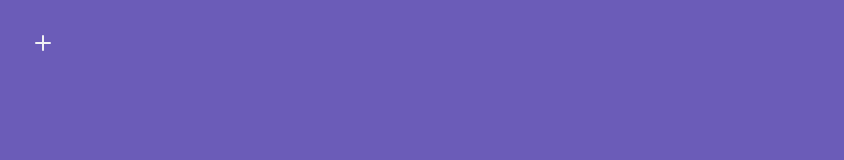
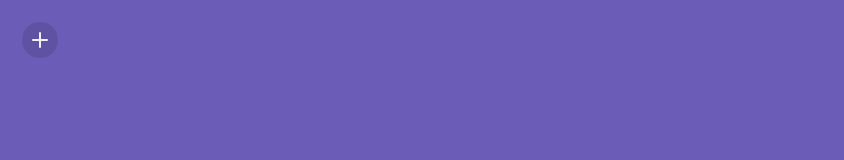
Before and after one commit to valflrt/valflrt.dev, a React app: page /#/ in a window 1280 px wide. Shown: the top 160 px of the page, without its empty margins (0-844 px from the left). Built offline with nearby package versions, Linux system fonts and the light colour scheme.

Commit message:
Edit Menu

```diff
--- a/src/specific/Menu.scss
+++ b/src/specific/Menu.scss
@@ -17,7 +17,7 @@
     height: 100%;
     width: 100%;
 
-    padding: 10px;
+    padding: 16px;
 
     display: flex;
     flex-flow: column nowrap;
@@ -29,12 +29,15 @@
     }
 
     .desktop & {
-      padding: 25px;
+      padding: 22px;
     }
 
     .toggle {
       width: 36px;
       height: 36px;
+
+      border-radius: 18px;
+      background-color: var(--primary-tone-045);
 
       align-self: flex-start;
       cursor: pointer;
@@ -46,6 +49,7 @@
       .tactile & {
         width: 40px;
         height: 40px;
+        border-radius: 20px;
       }
 
       & > svg {
@@ -67,6 +71,7 @@
 
     .menu {
       padding: 10px;
+      margin-top: 8px;
 
       background-color: var(--primary-tone-055);
       box-shadow: var(--default-box-shadow);
@@ -97,8 +102,9 @@
         justify-content: flex-start;
 
         .link {
+          width: 100%;
           padding: 4px 8px;
-          border-radius: 8px;
+          border-radius: 6px;
           transition: background-color 500ms;
           color: var(--monochrome-tone-095);
 
@@ -107,7 +113,7 @@
           }
 
           &.focused {
-            background-color: var(--primary-tone-040);
+            background-color: var(--primary-tone-045);
           }
 
           &:not(:last-child) {
--- a/src/specific/Menu.tsx
+++ b/src/specific/Menu.tsx
@@ -15,7 +15,7 @@ const Menu = () => {
 
   useClickOutsideEffect<HTMLDivElement>(
     () => isMenuVisible && setIsMenuVisible(false),
-    toggleRef
+    [toggleRef]
   );
 
   return (
```
